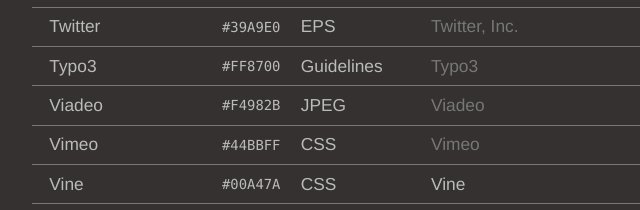
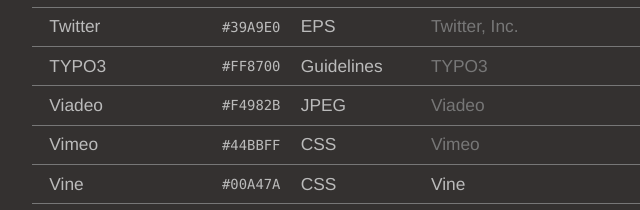
Before and after one commit to ipf/simple-icons-web, a plain HTML site: page index.html in a window 1280 px wide. Shown: the part 5395-5605 px from the top of the page, 248-888 px from the left. Drawn offline with nearby package versions, Linux system fonts and the light colour scheme.

Commit message:
Fix TYPO3 spelling
TYPO3 is always written in uppercase http://typo3.org/the-brand/style-guide/the-typo3-spelling/

```diff
--- a/index.html
+++ b/index.html
@@ -95,7 +95,7 @@
 			<i class="aws" title="AWS"></i>
 			<i class="jqueryui" title="jQuery UI"></i>
 			<i class="viadeo" title="Viadeo"></i>
-			<i class="typo3" title="Typo3"></i>
+			<i class="typo3" title="TYPO3"></i>
 			<i class="rss" title="RSS"></i>
 			<i class="blogger" title="Blogger"></i>
 			<i class="codeschool" title="Code School"></i>
@@ -905,10 +905,10 @@
 						<td><a href="https://github.com/danleech/simple-icons/tree/master/icons/twitter">&raquo;</a></td>
 					</tr>
 					<tr>
-						<td>Typo3</td>
+						<td>TYPO3</td>
 						<td>#FF8700</td>
 						<td>Guidelines</td>
-						<td><a href="http://typo3.org/the-brand/style-guide/the-typo3-logo/">Typo3</a></td>
+						<td><a href="http://typo3.org/the-brand/style-guide/the-typo3-logo/">TYPO3</a></td>
 						<td><a href="https://github.com/danleech/simple-icons/tree/master/icons/typo3">&raquo;</a></td>
 					</tr>
 					<tr>
```
